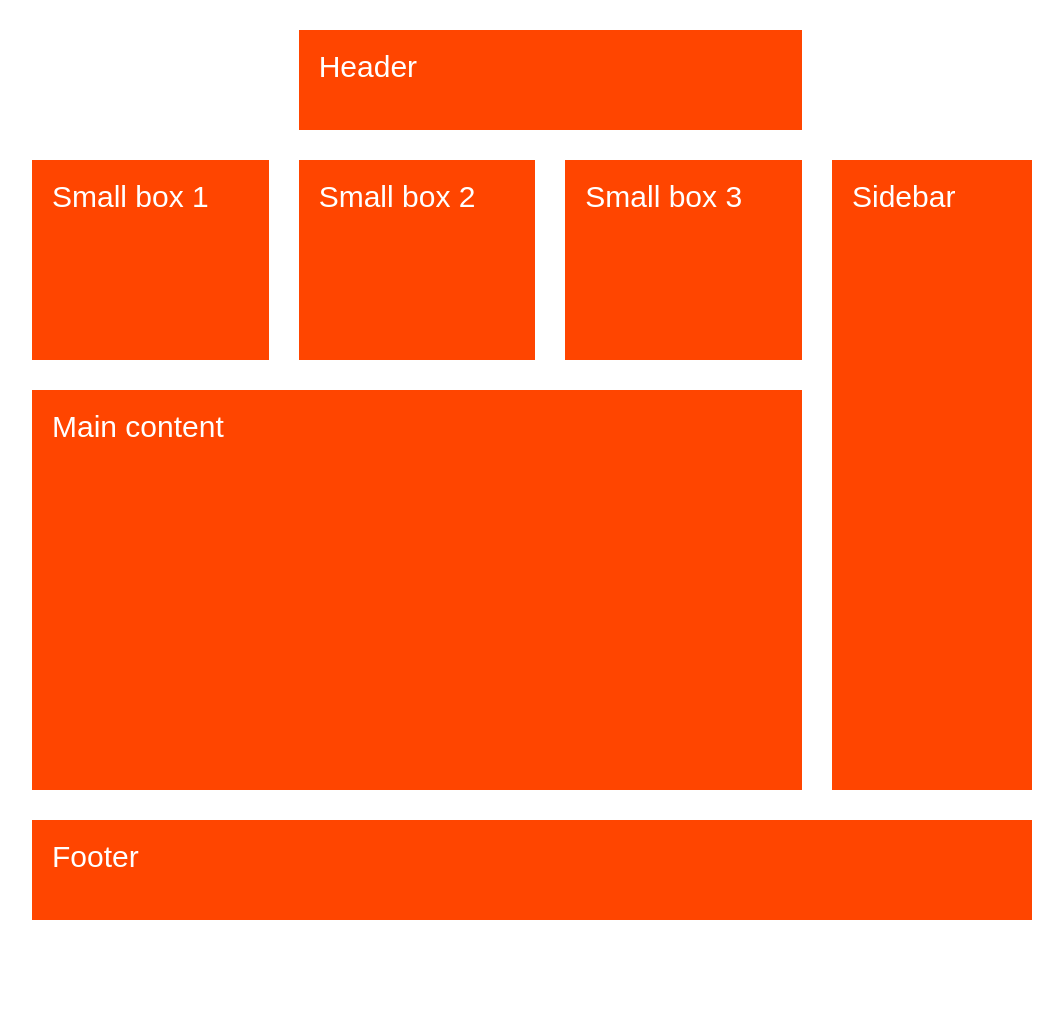
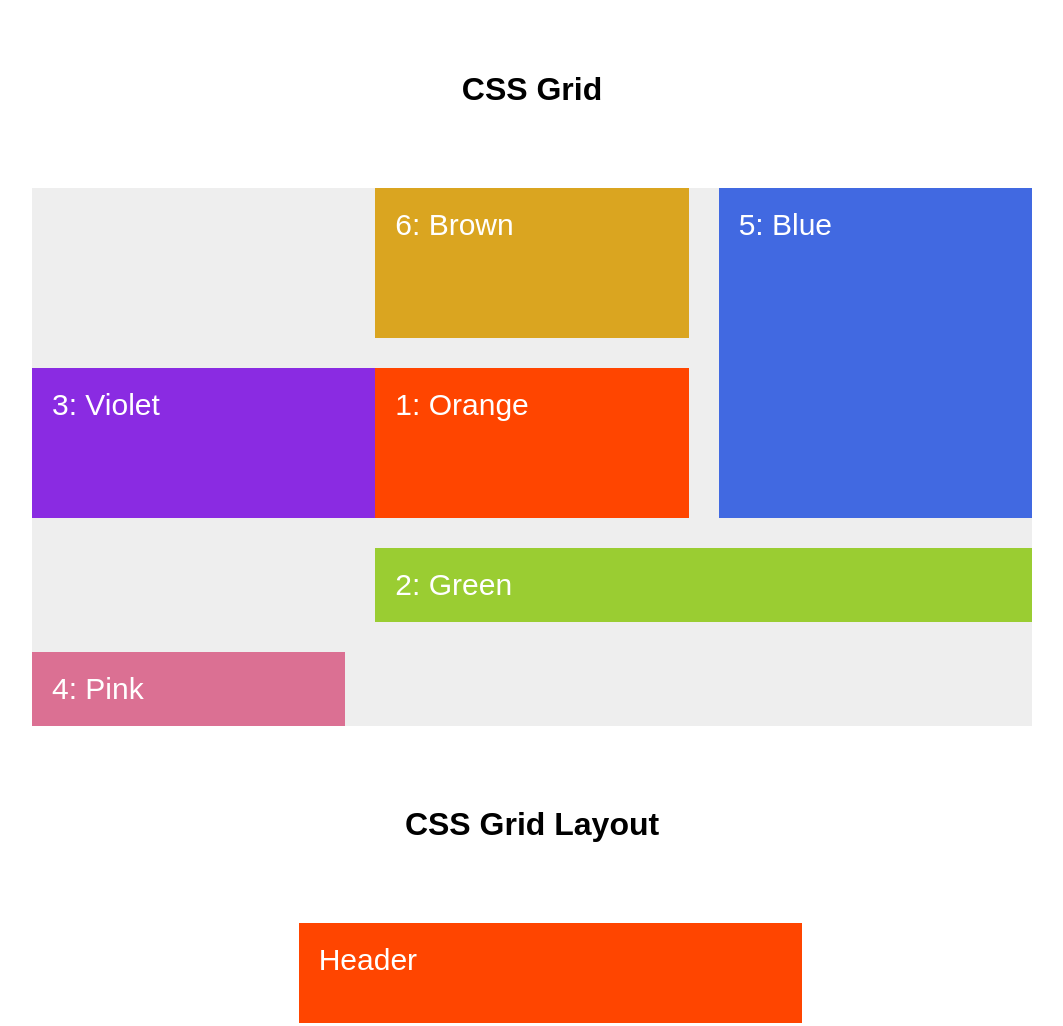
Before and after one commit to ngkangting/CSS-Grid, a website: page index.html in a window 1280 px wide. Shown: the top 1026 px of the page, without its empty margins (108-1171 px from the left). Before the commit the page ends 950 px from the top, so only its background shows below. Drawn offline with Linux system fonts and the light colour scheme.

Commit message:
Update commit

```diff
--- a/index.html
+++ b/index.html
@@ -6,9 +6,22 @@
 
         <link rel="stylesheet" href="css/style.css">
 
-        <title>CSS Grid Layout</title>
+        <title>CSS Grid</title>
     </head>
     <body>
+        <h1 class="center">CSS Grid</h1>
+
+        <div class="container">
+            <div class="item item--1">1: Orange</div>
+            <div class="item item--2">2: Green</div>
+            <div class="item item--3">3: Violet</div>
+            <div class="item item--4">4: Pink</div>
+            <div class="item item--5">5: Blue</div>
+            <div class="item item--6">6: Brown</div>
+        </div>
+
+        <h1 class="center">CSS Grid Layout</h1>
+
         <div class="challenge">
             <div class="header">Header</div>
             <div class="small-box-1">Small box 1</div>
@@ -18,5 +31,6 @@
             <div class="sidebar">Sidebar</div>
             <div class="footer">Footer</div>
         </div>
+
     </body>
 </html>
--- a/package.json
+++ b/package.json
@@ -1,7 +1,7 @@
 {
-  "name": "CSS Grid Layout",
+  "name": "CSS-Grid",
   "version": "1.0.0",
-  "description": "CSS Grid Layout",
+  "description": "CSS Grid",
   "main": "index.js",
   "scripts": {
     "watch:sass": "node-sass sass/main.scss css/style.css -w",
--- a/sass/main.scss
+++ b/sass/main.scss
@@ -1,3 +1,100 @@
+.center {
+    font-family: sans-serif;
+    padding: 50px 0;
+    text-align: center;
+}
+
+
+
+
+
+
+
+
+
+.container {
+    background-color: #eee;
+    width: 1000px;
+    // height: 1000px;
+    margin: 30px auto;
+
+    display: grid;
+    // grid-template-rows: 150px 150px;
+    // grid-template-rows: repeat(2, 1fr);
+    grid-template-rows: repeat(2, 150px);
+
+
+    // grid-template-columns: repeat(2, 150px) 1fr;
+    // grid-template-columns: 50% 2fr 1fr;
+    grid-template-columns: repeat(3, 1fr);
+
+    // grid-row-gap: 30px;
+    // grid-column-gap: 50px;
+    grid-gap: 30px;
+}
+
+.item {
+    padding: 20px;
+    font-size: 30px;
+    font-family: sans-serif;
+    color: white;
+
+    &--1 {
+        background-color: orangered;
+
+        /* grid-row-start: 2;
+        grid-row-end: 3;
+
+        grid-column-start: 2;
+        grid-column-end: 3; */
+        grid-row: 2 / 3;
+        grid-column: 2 / 3;
+
+        z-index: 10;
+    }
+
+    &--2 {
+        background-color: yellowgreen;
+
+        // grid-column: 2 / span 2;
+        grid-column: 2 / -1;
+    }
+
+    &--3 {
+        background-color: blueviolet;
+
+        grid-row: 2 / 3;
+        grid-column: 1 / 3;
+    }
+
+    &--4 {
+        background-color: palevioletred;
+    }
+
+    &--5 {
+        background-color: royalblue;
+
+        grid-row: 1 / 3;
+        grid-column: 3 / 4;
+        // grid-area: 1 / 3 / 2 / 4;
+    }
+
+    &--6 {
+        background-color: goldenrod;
+
+        grid-row: 1 / 2;
+        grid-column: 2 / 3;
+    }
+}
+
+
+
+
+
+
+
+
+
 // Method 1: Line Numbers
 /*
 .challenge {
```
Also changed, not shown: README.md, css/style.css, 1 other file. Lines whose indentation alone changed are shown as unchanged.
